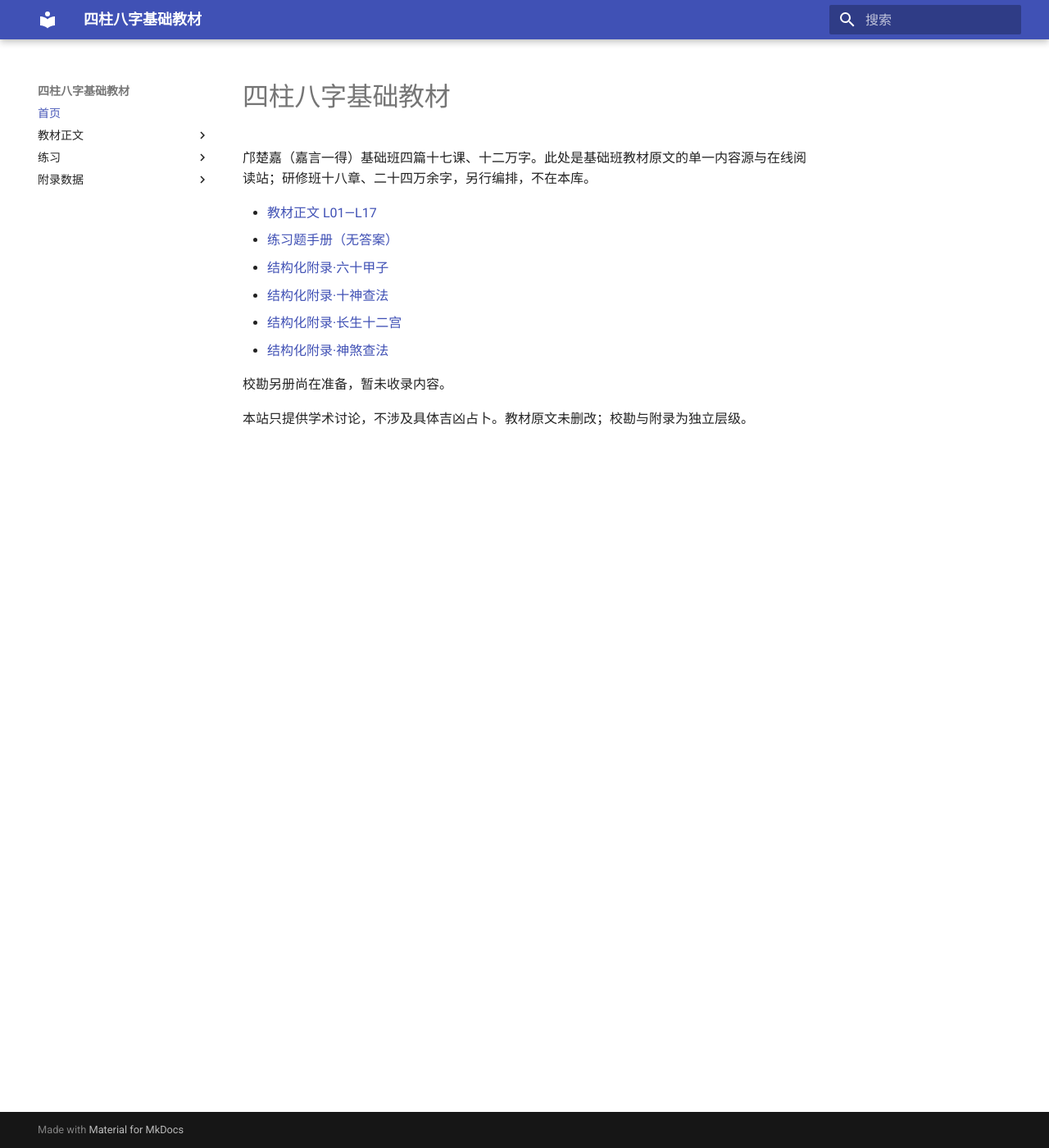
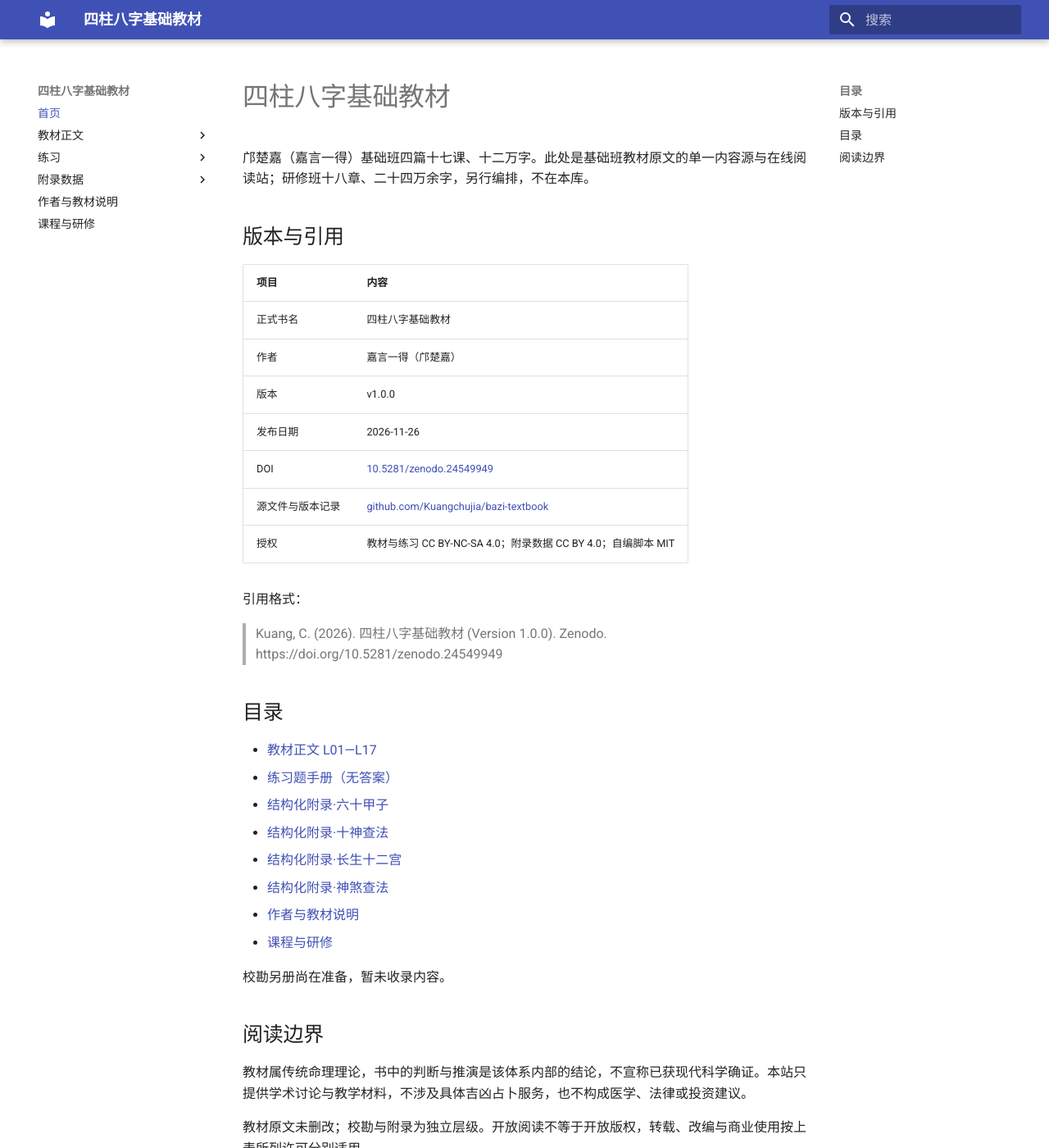
Before and after one commit to Kuangchujia/bazi-textbook, an MkDocs documentation site: the page built from docs/index.md, in a window 1280 px wide and 1400 px high. Shown: the whole window at 82% size. Built offline with MkDocs 1.6.1 and Material for MkDocs 9.7.7, drawn with Linux system fonts in a browser that asks for light colours; some of the changed text lies outside the part shown.

Commit message:
docs: 补作者页、课程页与出版信息

```diff
--- a/docs/index.md
+++ b/docs/index.md
@@ -1,6 +1,24 @@
 # 四柱八字基础教材
 
 邝楚嘉（嘉言一得）基础班四篇十七课、十二万字。此处是基础班教材原文的单一内容源与在线阅读站；研修班十八章、二十四万余字，另行编排，不在本库。
+
+## 版本与引用
+
+| 项目 | 内容 |
+|---|---|
+| 正式书名 | 四柱八字基础教材 |
+| 作者 | 嘉言一得（邝楚嘉） |
+| 版本 | v1.0.0 |
+| 发布日期 | 2026-11-26 |
+| DOI | [10.5281/zenodo.24549949](https://doi.org/10.5281/zenodo.24549949) |
+| 源文件与版本记录 | [github.com/Kuangchujia/bazi-textbook](https://github.com/Kuangchujia/bazi-textbook) |
+| 授权 | 教材与练习 CC BY-NC-SA 4.0；附录数据 CC BY 4.0；自编脚本 MIT |
+
+引用格式：
+
+> Kuang, C. (2026). 四柱八字基础教材 (Version 1.0.0). Zenodo. https://doi.org/10.5281/zenodo.24549949
+
+## 目录
 
 - [教材正文 L01—L17](textbook/L01.md)
 - [练习题手册（无答案）](exercises/README.md)
@@ -8,7 +26,13 @@
 - [结构化附录·十神查法](appendix-data/bazi-shishen.csv)
 - [结构化附录·长生十二宫](appendix-data/bazi-changsheng.csv)
 - [结构化附录·神煞查法](appendix-data/bazi-shensha.csv)
+- [作者与教材说明](author.md)
+- [课程与研修](courses.md)
 
 校勘另册尚在准备，暂未收录内容。
 
-本站只提供学术讨论，不涉及具体吉凶占卜。教材原文未删改；校勘与附录为独立层级。
+## 阅读边界
+
+教材属传统命理理论，书中的判断与推演是该体系内部的结论，不宣称已获现代科学确证。本站只提供学术讨论与教学材料，不涉及具体吉凶占卜服务，也不构成医学、法律或投资建议。
+
+教材原文未删改；校勘与附录为独立层级。开放阅读不等于开放版权，转载、改编与商业使用按上表所列许可分别适用。
--- a/mkdocs.yml
+++ b/mkdocs.yml
@@ -1,9 +1,16 @@
 site_name: 四柱八字基础教材
 site_url: https://bazi-textbook.jiayanyide.com/
+site_description: 邝楚嘉（嘉言一得）四柱八字基础教材，四篇十七课、十二万字，含无答案练习与结构化附录。
+site_author: 邝楚嘉（嘉言一得）
 docs_dir: docs
+copyright: 教材与练习 CC BY-NC-SA 4.0 · 附录数据 CC BY 4.0 · 自编脚本 MIT
 theme:
   name: material
   language: zh
+  custom_dir: overrides
+  features:
+    - navigation.path
+    - navigation.top
 nav:
   - 首页: index.md
   - 教材正文:
@@ -32,3 +39,5 @@ nav:
     - 十神查法: appendix-data/bazi-shishen.csv
     - 长生十二宫: appendix-data/bazi-changsheng.csv
     - 神煞查法: appendix-data/bazi-shensha.csv
+  - 作者与教材说明: author.md
+  - 课程与研修: courses.md
--- /dev/null
+++ b/overrides/main.html
@@ -0,0 +1,55 @@
+{% extends "base.html" %}
+
+{% block extrahead %}
+  {{ super() }}
+  {% if page %}
+  {% set page_url = config.site_url + ('' if page.url == '.' else page.url) %}
+  {% set parent_title = page.parent.title if page.parent else '' %}
+  <script type="application/ld+json">
+{
+  "@context": "https://schema.org",
+  "@type": "{% if page.is_homepage %}Book{% elif page.url.startswith('textbook/') %}Article{% else %}WebPage{% endif %}",
+  "name": {% if page.is_homepage %}"四柱八字基础教材"{% elif page.url.startswith('textbook/') %}{{ (page.title ~ " · 四柱八字基础教材") | tojson }}{% else %}{{ page.title | tojson }}{% endif %},
+  "url": {{ page_url | tojson }},
+  "inLanguage": "zh-Hans",
+  "isAccessibleForFree": true,
+  {% if page.is_homepage %}
+  "author": {"@type": "Person", "name": "邝楚嘉", "alternateName": "嘉言一得", "url": "https://jiayanyide.com/about/", "identifier": "https://orcid.org/0009-0002-7650-833X"},
+  "version": "1.0.0",
+  "datePublished": "2026-11-26",
+  "identifier": "https://doi.org/10.5281/zenodo.24549949",
+  "license": "https://creativecommons.org/licenses/by-nc-sa/4.0/",
+  "publisher": {"@type": "Person", "name": "邝楚嘉"},
+  {% elif page.url.startswith('textbook/') %}
+  "author": {"@type": "Person", "name": "邝楚嘉", "alternateName": "嘉言一得", "url": "https://jiayanyide.com/about/"},
+  "isPartOf": {"@type": "Book", "name": "四柱八字基础教材", "version": "1.0.0", "identifier": "https://doi.org/10.5281/zenodo.24549949"},
+  "datePublished": "2026-11-26",
+  {% else %}
+  "author": {"@type": "Person", "name": "邝楚嘉", "alternateName": "嘉言一得"},
+  {% endif %}
+  "description": {{ config.site_description | tojson }}
+}
+  </script>
+  <script type="application/ld+json">
+{
+  "@context": "https://schema.org",
+  "@type": "BreadcrumbList",
+  "itemListElement": [
+    {"@type": "ListItem", "position": 1, "name": "首页", "item": {{ config.site_url | tojson }}}
+    {% if not page.is_homepage %}
+    ,{"@type": "ListItem", "position": 2, "name": {{ page.title | tojson }}, "item": {{ page_url | tojson }}}
+    {% endif %}
+  ]
+}
+  </script>
+  {% endif %}
+{% endblock %}
+
+{% block content %}
+  {{ super() }}
+  {% if page and page.url.startswith('textbook/') %}
+  <p style="margin-top:2.4rem;padding-top:.9rem;border-top:1px solid var(--md-default-fg-color--lightest);font-size:.78rem;color:var(--md-default-fg-color--light)">
+    作者：<a href="{{ 'author/' | url }}">嘉言一得（邝楚嘉）</a>　·　《四柱八字基础教材》v1.0.0　·　正文原文，未删改
+  </p>
+  {% endif %}
+{% endblock %}
```
Also changed, not shown: docs/author.md (added, +43 -0 lines), docs/courses.md (added, +29 -0 lines).
